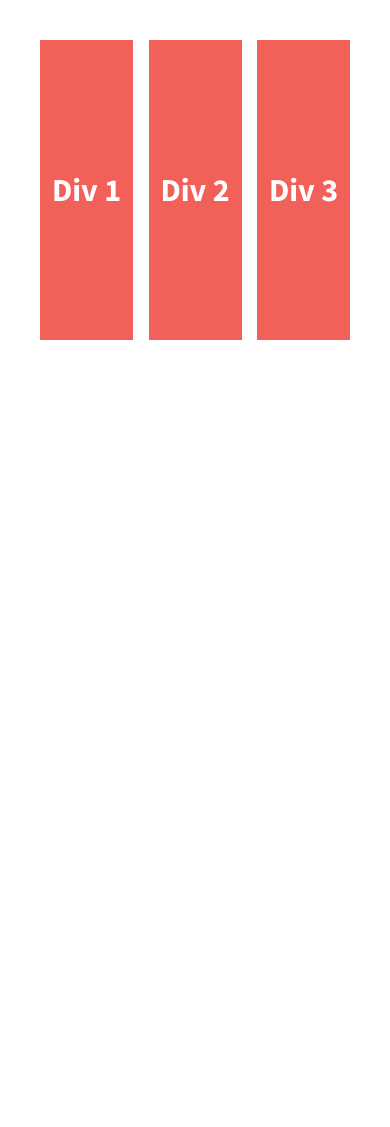
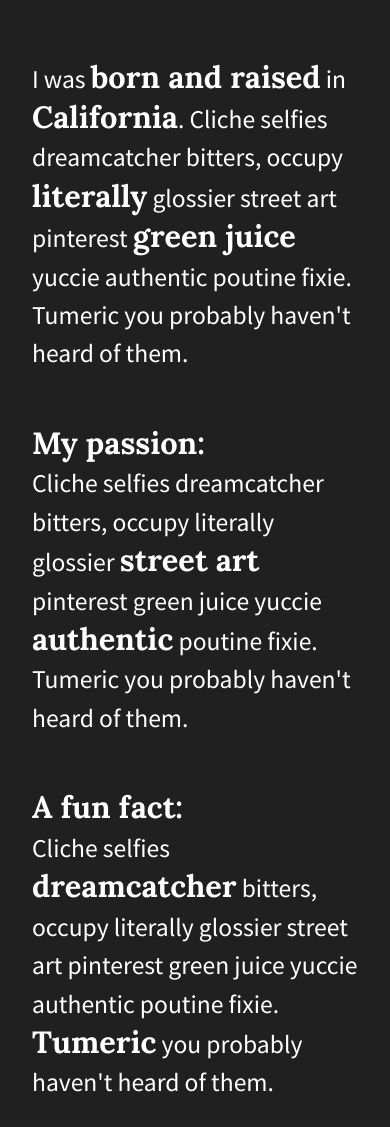
Before and after one commit to JxMagx/divs-flexbox, a plain HTML site: page index.html in a window 390 px wide. Before the commit the page ends 924 px from the top, so only its background shows below. Drawn offline with nearby package versions, Linux system fonts and the light colour scheme.

Commit message:
Add content and boarders, update background, add media query, wrap divs

```diff
--- a/css/main.css
+++ b/css/main.css
@@ -97,7 +97,7 @@ textarea {
 
 
 html {
-  background-color: #fff;
+  background-color: #202020;
   height: 100%;
   width: 100%;
 }
@@ -105,14 +105,15 @@ html {
 body {
   font-family: 'Source Sans Pro', sans-serif;
   padding: 2em;
-  font-size: 1.25em;
+  font-size: 1em;
   height: 100%;
 }
 
 .wrapper {
   /*add display:flex and set justify-content to space-between*/
-  font-weight: 700;
+  font-weight: 400;
   display: flex;
+  flex-flow: row wrap;
   justify-content: space-between;
 }
 
@@ -123,16 +124,17 @@ body {
   color: #fff;
   line-height: 1.5em;
   font-size: 1.6em;
-  background-color: #f16059;
-  height: 300px;
+  height: auto;
   display: flex;
-  width: 30%;
   justify-content: center;
   align-items: center;
+  /*-----width 30% for desktop, see @media queries-----*/
 }
 
-
-
+.wrapper span {
+    font-family: 'Lora', serif;
+    font-size: 1.2em;
+}
 
 /* ==========================================================================
    Helper classes
@@ -213,6 +215,22 @@ body {
    These examples override the primary ('mobile first') styles.
    Modify as content requires.
    ========================================================================== */
+
+/*-------------------Desktop-----------------------*/
+
+@media (min-width: 1200px) {
+    .div-1,
+    .div-2,
+    .div-3 {
+        width: 30%;
+    }
+
+    .div-1,
+    .div-2 {
+        border-right: 1px dotted #505050;
+        padding-right: 1.5%;
+    }
+}
 
 @media print,
        (-webkit-min-device-pixel-ratio: 1.25),
--- a/index.html
+++ b/index.html
@@ -23,13 +23,21 @@
 
         <section class="wrapper">
             <div class="div-1">
-                Div 1
+               <p>I was <span>born and raised</span> in <span>California</span>. Cliche selfies dreamcatcher bitters,
+                occupy <span>literally</span> glossier street art pinterest <span>green juice</span> yuccie authentic
+                poutine fixie. Tumeric you probably haven't heard of them.</p>
             </div>
             <div class="div-2">
-                Div 2
+                <p><span>My passion:</span> <br>
+                Cliche selfies dreamcatcher bitters,
+                occupy literally glossier <span>street art</span> pinterest green juice yuccie <span>authentic</span>
+                poutine fixie. Tumeric you probably haven't heard of them.</p>
             </div>
             <div class="div-3">
-                Div 3
+                <p><span>A fun fact:</span> <br>
+                Cliche selfies <span>dreamcatcher</span> bitters,
+                occupy literally glossier street art pinterest green juice yuccie authentic
+                poutine fixie. <span>Tumeric</span> you probably haven't heard of them.</p>
             </div>
         </section>
 
```
